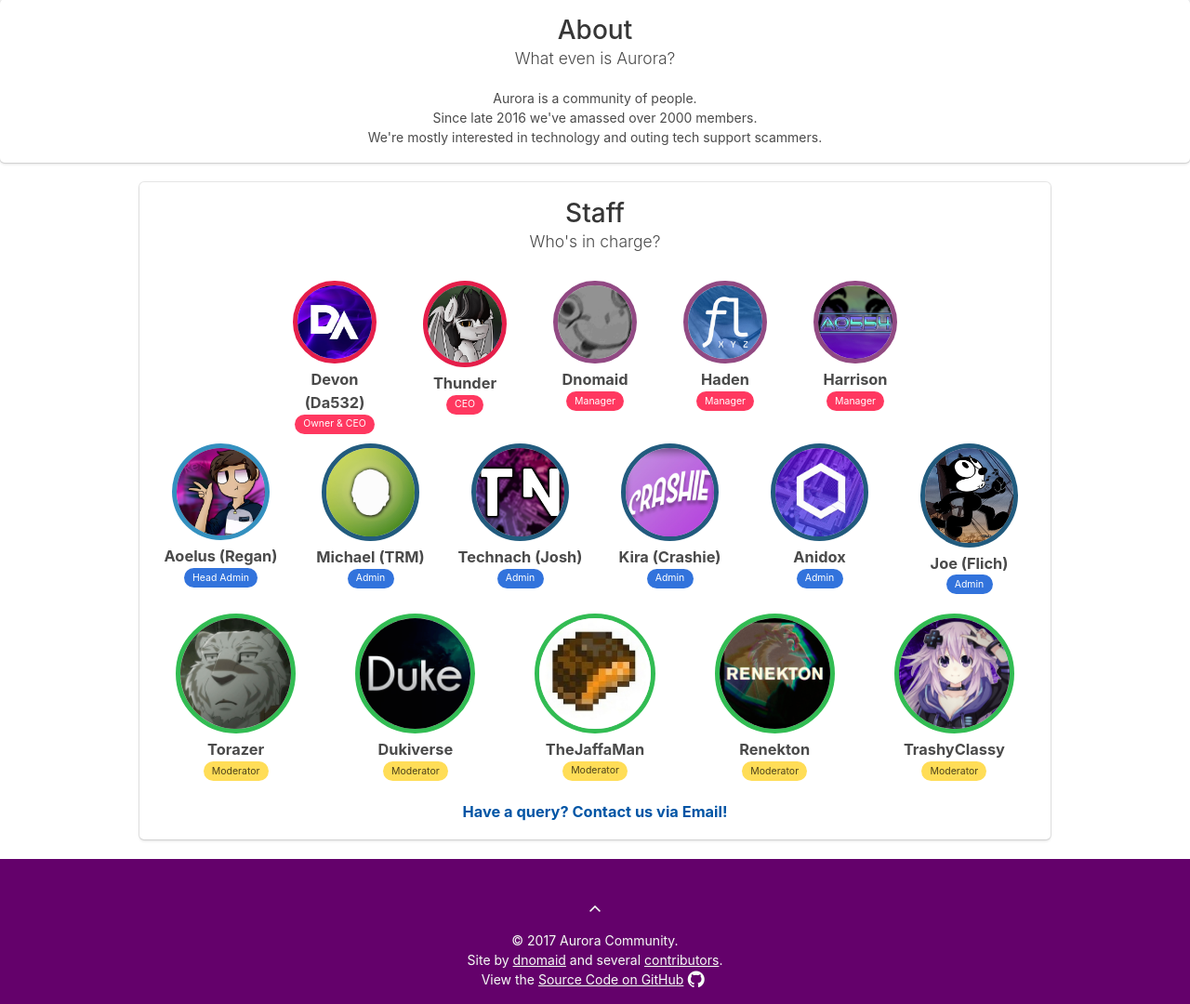
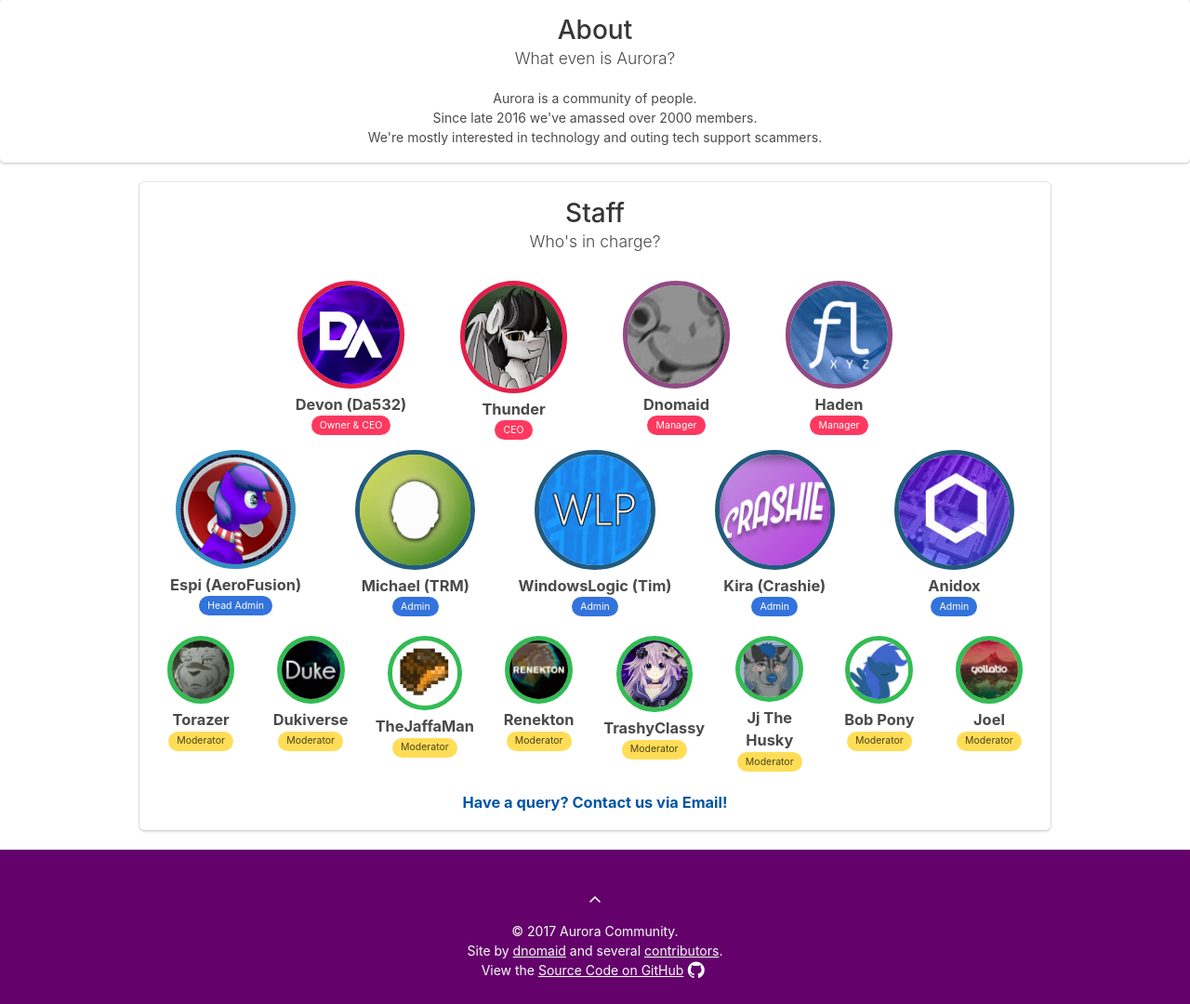
Before and after one commit to AuroraCommunity/AuroraCommunity.github.io, a PHP site: page / in a window 1280 px wide. Shown: the part 502-1582 px from the top of the page at 93% size. Run offline with PHP 8.4, Linux system fonts and the light colour scheme; some libraries are stand-ins or nearby versions.

Commit message:
Update index.php
update staff.

```diff
--- a/index.php
+++ b/index.php
@@ -45,18 +45,13 @@
                 <span class="tag is-danger">Manager</span>
             </div>
 
-            <div class="column">
-                <a href="http://www.ao554.ml/" target="_blank" rel="noopener noreferrer"><img src="img/people/ao.png" class="someone manager"></a>
-                <h3>Harrison</h3>
-                <span class="tag is-danger">Manager</span>
-            </div>
 
         </div>
 
         <div class="columns">
           <div class="column">
-                <a href="https://www.youtube.com/channel/UCyOFNvNzwQIC3SL-MksEnbw/" target="_blank" rel="noopener noreferrer"><img src="img/people/regan.png" class="someone admin-plus"></a>
-                <h3>Aoelus <span title="Aoelus">(Regan)</a></h3>
+                <a href="https://www.youtube.com/channel/UCcdoAaTTMqdxQYno1v85Qdw" target="_blank" rel="noopener noreferrer"><img src="img/people/espi.png" class="someone admin-plus"></a>
+                <h3>Espi <span title="Espi">(AeroFusion)</a></h3>
                 <span class="tag is-info">Head Admin</span>
           </div>
 
@@ -67,8 +62,8 @@
             </div>
 
             <div class="column">
-                <a href="https://www.youtube.com/channel/UCmLtdx7F8QFnsWYUfDSPeKg/" target="_blank" rel="noopener noreferrer"><img src="img/people/technach.png" class="someone admin"></a>
-                <h3>Technach <span title="Technach">(Josh)</a></h3>
+                <a href="http://windowslogic.co.uk/" target="_blank" rel="noopener noreferrer"><img src="img/people/wlp.png" class="someone admin"></a>
+                <h3>WindowsLogic <span title="WindowsLogic">(Tim)</a></h3>
                 <span class="tag is-info">Admin</span>
             </div>
 
@@ -82,12 +77,6 @@
             <div class="column">
                 <a href="https://www.youtube.com/channel/UC04awUMPfLwEGtCCWvYq-UQ" target="_blank" rel="noopener noreferrer"><img src="img/people/anidox.png" class="someone admin"></a>
                 <h3>Anidox</h3>
-                <span class="tag is-info">Admin</span>
-          </div>
-
-		    <div class="column">
-                <img src="img/people/joe.png" class="someone admin"></a>
-                <h3>Joe <span title="Joe">(Flich)</a></h3>
                 <span class="tag is-info">Admin</span>
           </div>
 
@@ -126,6 +115,24 @@
           <span class="tag is-warning">Moderator</span>
       </div>
 
+	  <div class="column">
+          <img src="img/people/jj.png" class="someone mod">
+          <h3>Jj The Husky</h3>
+          <span class="tag is-warning">Moderator</span>
+      </div>
+
+	  <div class="column">
+          <img src="img/people/bobpony.png" class="someone mod">
+          <h3>Bob Pony</h3>
+          <span class="tag is-warning">Moderator</span>
+      </div>
+
+	  <div class="column">
+          <img src="img/people/gellatio.png" class="someone mod">
+          <h3>Joel</h3>
+          <span class="tag is-warning">Moderator</span>
+      </div>
+
     </div>
 
     <a href="mailto:staff@auroracommunity.co"</a>
```
